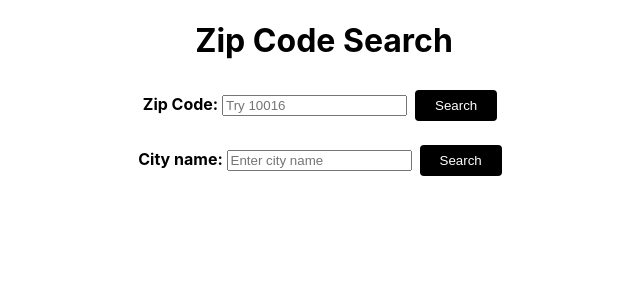
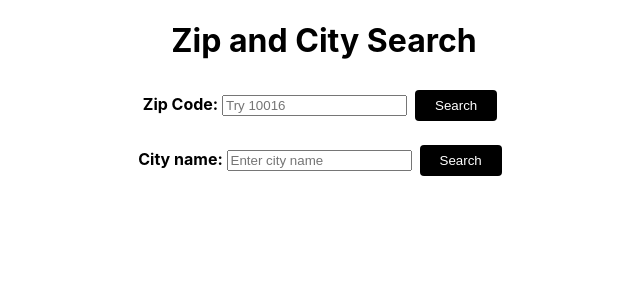
Before and after one commit to stephanie-yung/ZipAndCitySearch, a React (Create React App) app: page / in a window 1280 px wide. Shown: the top 300 px of the page, without its empty margins (316-956 px from the left). Built offline with nearby package versions, Linux system fonts and the light colour scheme.

Commit message:
Added Title

```diff
--- a/src/ZipSearch.js
+++ b/src/ZipSearch.js
@@ -53,7 +53,7 @@ class ZipSearch extends React.Component {
   render() {
     return (
       <div className="App">
-        <h1>Zip Code Search</h1>
+        <h1>Zip and City Search</h1>
         <form onSubmit={this.handleZipSubmit}>
           <label style={{fontWeight: "bold"}}>
             Zip Code:&nbsp;
```
